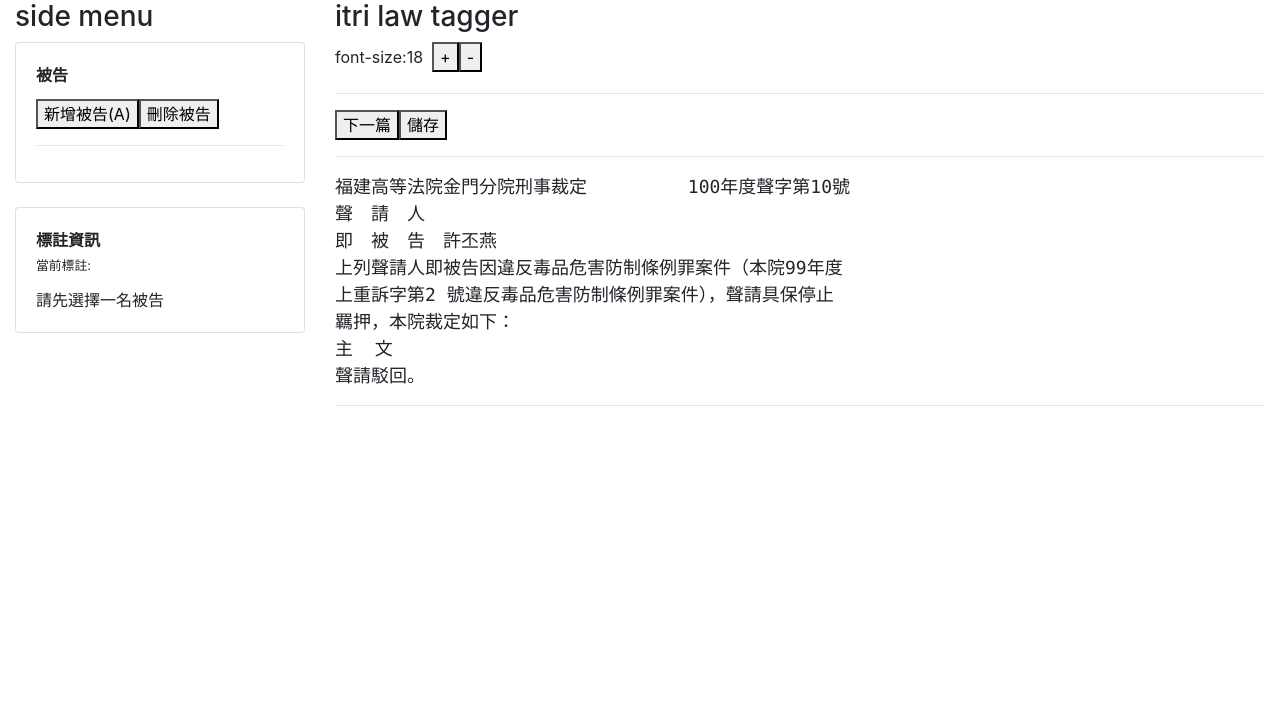
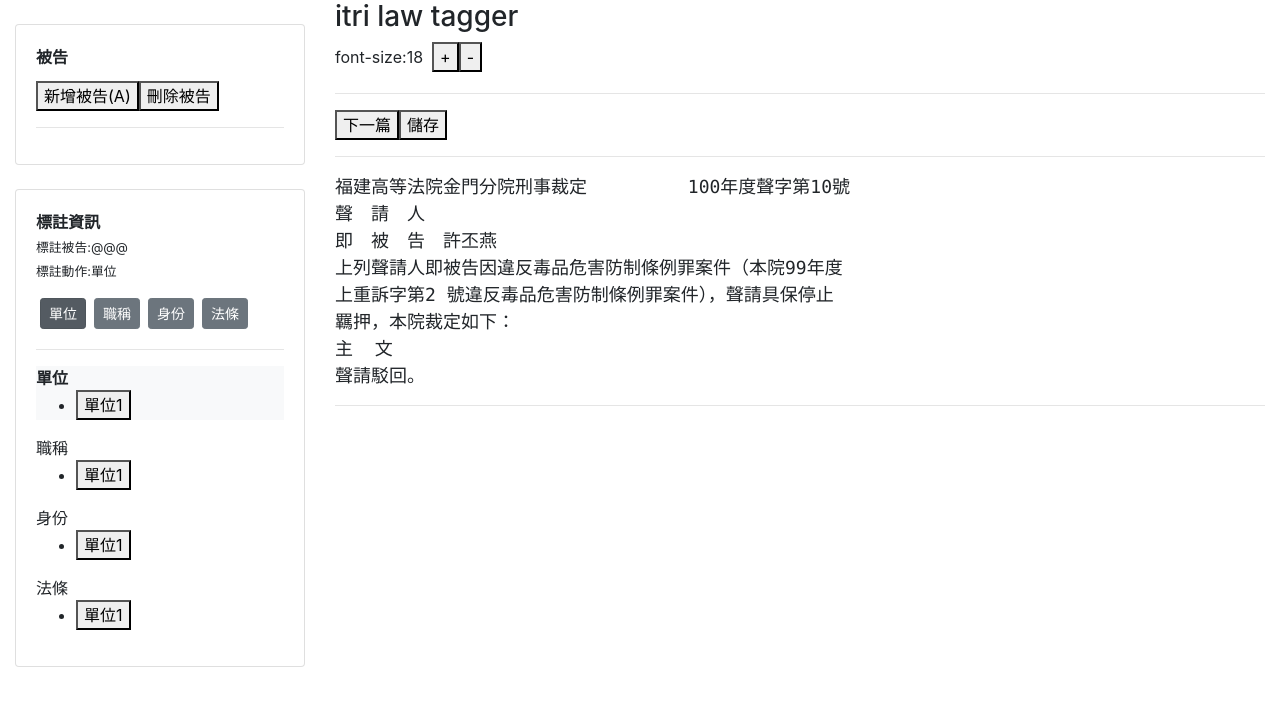
Before and after one commit to NLU-Law-Tech/itri-law-tagger, a React (Create React App) app: page / in a window 1280 px wide. Shown: the top 706 px of the page. Built offline with nearby package versions, Linux system fonts and the light colour scheme.

Commit message:
no message

```diff
--- a/src/modules/SideMenuModule/action.js
+++ b/src/modules/SideMenuModule/action.js
@@ -4,3 +4,10 @@ export const setCurrentSelectDefendant = (defendant)=>{
         defendant
     }
 }
+
+export const setDefendants = (defendants)=>{
+    return{
+        type:'SIDE_MENU_SET_DEFENDANTS',
+        defendants
+    }
+}
--- a/src/modules/SideMenuModule/defendant.jsx
+++ b/src/modules/SideMenuModule/defendant.jsx
@@ -1,6 +1,6 @@
 import React, { Component } from 'react'
 import { connect } from 'react-redux'
-import { setCurrentSelectDefendant } from './action'
+import { setCurrentSelectDefendant, setDefendants } from './action'
 
 export class defendant extends Component {
     constructor(props) {
@@ -39,6 +39,7 @@ export class defendant extends Component {
             selectNewDefendants
         })
         dispatch(setCurrentSelectDefendant(undefined))
+        dispatch(setDefendants(selectNewDefendants))
     }
 
     setSelectDefendant = (defendant)=>{
@@ -48,6 +49,7 @@ export class defendant extends Component {
 
 
     static getDerivedStateFromProps(props, state) {
+        let { dispatch } = props
         let { isAddingNewDefendant, currentSelectWord: stateCurrentSelectWord, selectNewDefendants } = state
         let { TagReducer = {} } = props.state,
             { currentSelectWord: tagCurrentSelectWord } = TagReducer
@@ -55,6 +57,7 @@ export class defendant extends Component {
         if (isAddingNewDefendant === true) {
             if (tagCurrentSelectWord !== stateCurrentSelectWord) {
                 selectNewDefendants.push(tagCurrentSelectWord.val)
+                dispatch(setDefendants(selectNewDefendants))
                 return Object.assign(state, {
                     isAddingNewDefendant: false,
                     selectNewDefendants,
--- a/src/modules/SideMenuModule/index.jsx
+++ b/src/modules/SideMenuModule/index.jsx
@@ -6,8 +6,8 @@ export class index extends Component {
     render() {
         return (
             <>
-                <h3>side menu</h3>
-                <Defendant />
+                <br/>
+                <Defendant/>
                 <br />
                 <TagInfo/>
             </>
--- a/src/modules/SideMenuModule/reducer.js
+++ b/src/modules/SideMenuModule/reducer.js
@@ -1,9 +1,14 @@
 const initialState = {
-  currentSelectDefendant:undefined
+  currentSelectDefendant:undefined,
+  defendants:[]
 }
 
 function Reducer(state = initialState, action) {
     switch (action.type) {
+      case 'SIDE_MENU_SET_DEFENDANTS':
+        return Object.assign({},state,{
+          defendants:action.defendants
+        })
       case 'SIDE_MENU_SET_CURRENT_SELECT_DEFENDANT':
         return Object.assign({},state,{
           currentSelectDefendant:action.defendant
--- a/src/modules/SideMenuModule/tagInfo.jsx
+++ b/src/modules/SideMenuModule/tagInfo.jsx
@@ -1,36 +1,56 @@
 import React, { Component } from 'react'
 import { connect } from 'react-redux'
+
+let ACTION_TAGS = ['單位', '職稱', '身份', '法條']
+
 export class tagInfo extends Component {
+    constructor(props) {
+        super(props)
+        this.state = {
+            tagAction: ACTION_TAGS[0]
+        }
+    }
+
+    setTagAction = (tagAction) => {
+        this.setState({
+            tagAction
+        })
+    }
+
     render() {
+        let { tagAction } = this.state
         let { state = {} } = this.props,
             { SideMenuReducer = {} } = state,
-            { currentSelectDefendant } = SideMenuReducer
+            { currentSelectDefendant = "@@@" } = SideMenuReducer
 
         return (
             <div className="card">
                 <div className="card-body">
                     <div className="card-title">
-                        <b>標註資訊</b><br />
-                        <small>當前標註:{currentSelectDefendant}</small>
+                        <b>標註資訊</b>
+                        <br />
+                        <small>標註被告:{currentSelectDefendant}</small>
+                        <br />
+                        <small>標註動作:{tagAction}</small>
                     </div>
                     {typeof (currentSelectDefendant) === 'undefined' ? '請先選擇一名被告' :
                         <div className="card-text">
-                            <br />
-                            <button>單位</button>
-                            <button>職稱</button>
-                            <button>身份</button>
-                            <button>法條</button>
+                            {ACTION_TAGS.map((actionTag, index) => {
+                                return <button key={index} className={`m-1 btn btn-sm btn-secondary ${tagAction === actionTag ? 'active' : ''}`} onClick={() => this.setTagAction(actionTag)}>{actionTag}</button>
+                            })}
                             <hr />
-                            <div>
-                                單位
-                <ul>
-                                    <li>單位1</li>
-                                    <li>單位2</li>
-                                </ul>
-                            </div>
+                            {ACTION_TAGS.map((actionTag, index) => {
+                                return (
+                                    <div key={index} className={`${tagAction === actionTag?'bg-light font-weight-bold':''}`}>
+                                        {actionTag}
+                                        <ul>
+                                            <li><button>單位1</button></li>
+                                        </ul>
+                                    </div>
+                                )
+                            })}
                         </div>
                     }
-
                 </div>
             </div>
         )
```
